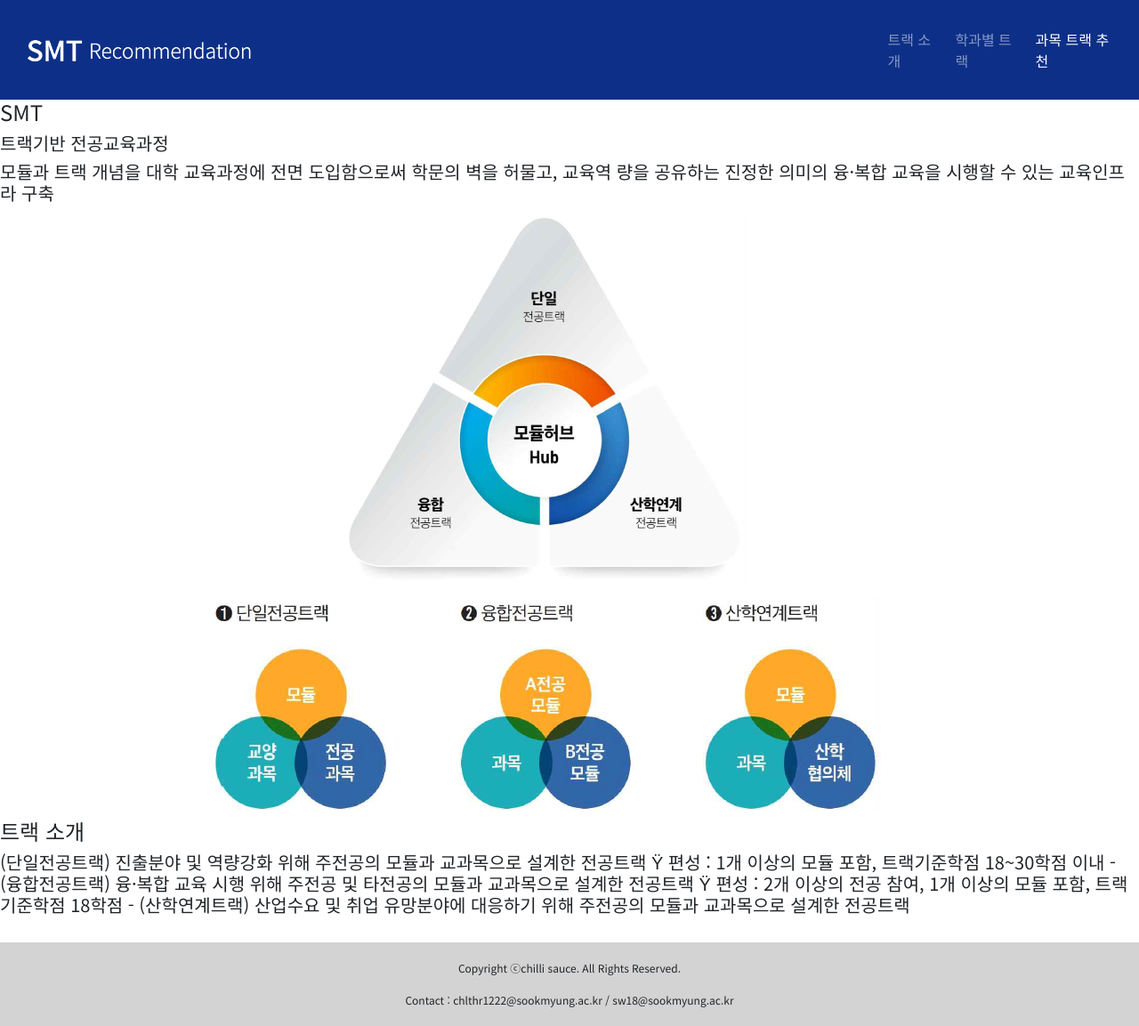
After one commit to 1010Min/-chili-sauce, a Flask app: template templates/1.html in a window 1280 px wide. The commit adds this page. Shown: the whole page at 89% size. Run offline with Flask 2, Linux system fonts and the light colour scheme; the template is opened without the code that fills it, so the values that code supplies are empty; some libraries are stand-ins or nearby versions.

Commit message:
ADD:1,2,3,4.html 추가

```diff
--- /dev/null
+++ b/templates/1.html
@@ -0,0 +1,84 @@
+<!doctype html>
+<html lang="ko">
+
+<head>
+    <!-- Required meta tags -->
+    <meta charset="utf-8">
+    <meta name="viewport" content="width=device-width, initial-scale=1, shrink-to-fit=no">
+
+    <!-- Bootstrap CSS -->
+    <link rel="stylesheet" href="https://maxcdn.bootstrapcdn.com/bootstrap/4.0.0/css/bootstrap.min.css"
+          integrity="sha384-Gn5384xqQ1aoWXA+058RXPxPg6fy4IWvTNh0E263XmFcJlSAwiGgFAW/dAiS6JXm" crossorigin="anonymous">
+
+    <!-- Optional JavaScript -->
+    <!-- jQuery first, then Popper.js, then Bootstrap JS -->
+    <script src="https://ajax.googleapis.com/ajax/libs/jquery/3.5.1/jquery.min.js"></script>
+    <script src="https://cdnjs.cloudflare.com/ajax/libs/popper.js/1.12.9/umd/popper.min.js"
+            integrity="sha384-ApNbgh9B+Y1QKtv3Rn7W3mgPxhU9K/ScQsAP7hUibX39j7fakFPskvXusvfa0b4Q"
+            crossorigin="anonymous"></script>
+    <script src="https://maxcdn.bootstrapcdn.com/bootstrap/4.0.0/js/bootstrap.min.js"
+            integrity="sha384-JZR6Spejh4U02d8jOt6vLEHfe/JQGiRRSQQxSfFWpi1MquVdAyjUar5+76PVCmYl"
+            crossorigin="anonymous"></script>
+
+    <!-- google web font -->
+    <link rel="preconnect" href="https://fonts.gstatic.com">
+    <link rel="preconnect" href="https://fonts.googleapis.com">
+    <link rel="preconnect" href="https://fonts.gstatic.com" crossorigin>
+    <link href="https://fonts.googleapis.com/css2?family=Noto+Sans+KR:wght@300;400&display=swap" rel="stylesheet">
+
+    <!-- favicon   -->
+    <link rel="shortcut icon" href="../static/favicon.ico">
+    <title>sookmyung-track</title>
+    <link rel="stylesheet" href="../static/index.css">
+</head>
+
+<body>
+<nav id="nav" class="navbar navbar-expand-lg navbar-dark navbar-default">
+    <a class="navbar-brand" href="./">
+        <img id="logo" src="../static/logo.png" alt="">
+    </a>
+    <button class="navbar-toggler" type="button" data-toggle="collapse" data-target="#navbarNav" aria-controls="navbarNav" aria-expanded="false" aria-label="Toggle navigation">
+        <span class="navbar-toggler-icon"></span>
+    </button>
+    <div class="collapse navbar-collapse justify-content-end" id="navbarNav">
+        <ul class="navbar-nav">
+            <li class="nav-item">
+                <a class="nav-link" href="./track-info">트랙 소개 <span class="sr-only">(current)</span></a>
+            </li>
+            <li class="nav-item">
+                <a class="nav-link" href="./major-track">학과별 트랙</a>
+            </li>
+            <li class="nav-item active">
+                <a class="nav-link" href="./recommend">과목 트랙 추천</a>
+            </li>
+        </ul>
+    </div>
+</nav>
+
+<div class="main">
+    <h4>SMT</h4>
+    <h5>트랙기반 전공교육과정</h5>
+    <h5>모듈과 트랙 개념을 대학 교육과정에 전면 도입함으로써 학문의 벽을 허물고, 교육역
+        량을 공유하는 진정한 의미의 융·복합 교육을 시행할 수 있는 교육인프라 구축
+    </h5>
+    <img id="main2" src="{{ url_for('static', filename='track_info.png') }}" class="img-fluid">
+    <h4>트랙 소개</h4>
+    <h5>(단일전공트랙)
+        진출분야 및 역량강화 위해 주전공의 모듈과 교과목으로 설계한 전공트랙
+        Ÿ 편성 : 1개 이상의 모듈 포함, 트랙기준학점 18~30학점 이내
+        - (융합전공트랙)
+        융·복합 교육 시행 위해 주전공 및 타전공의 모듈과 교과목으로 설계한 전공트랙
+        Ÿ 편성 : 2개 이상의 전공 참여, 1개 이상의 모듈 포함, 트랙기준학점 18학점
+        - (산학연계트랙)
+        산업수요 및 취업 유망분야에 대응하기 위해 주전공의 모듈과 교과목으로 설계한
+        전공트랙</h5>
+</div>
+
+<div class="footer">
+    Copyright ⓒchilli sauce. All Rights Reserved.
+    <br>
+    <br>Contact : chlthr1222@sookmyung.ac.kr / sw18@sookmyung.ac.kr
+</div>
+</body>
+
+</html>
```
Also changed, not shown: templates/2.html (added, +67 -0 lines), templates/3.html (added, +67 -0 lines), templates/4.html (added, +67 -0 lines), templates/trackinfo.html (+4 -5 lines), static/majortrack.css (deleted), static/track_info.png (added).
